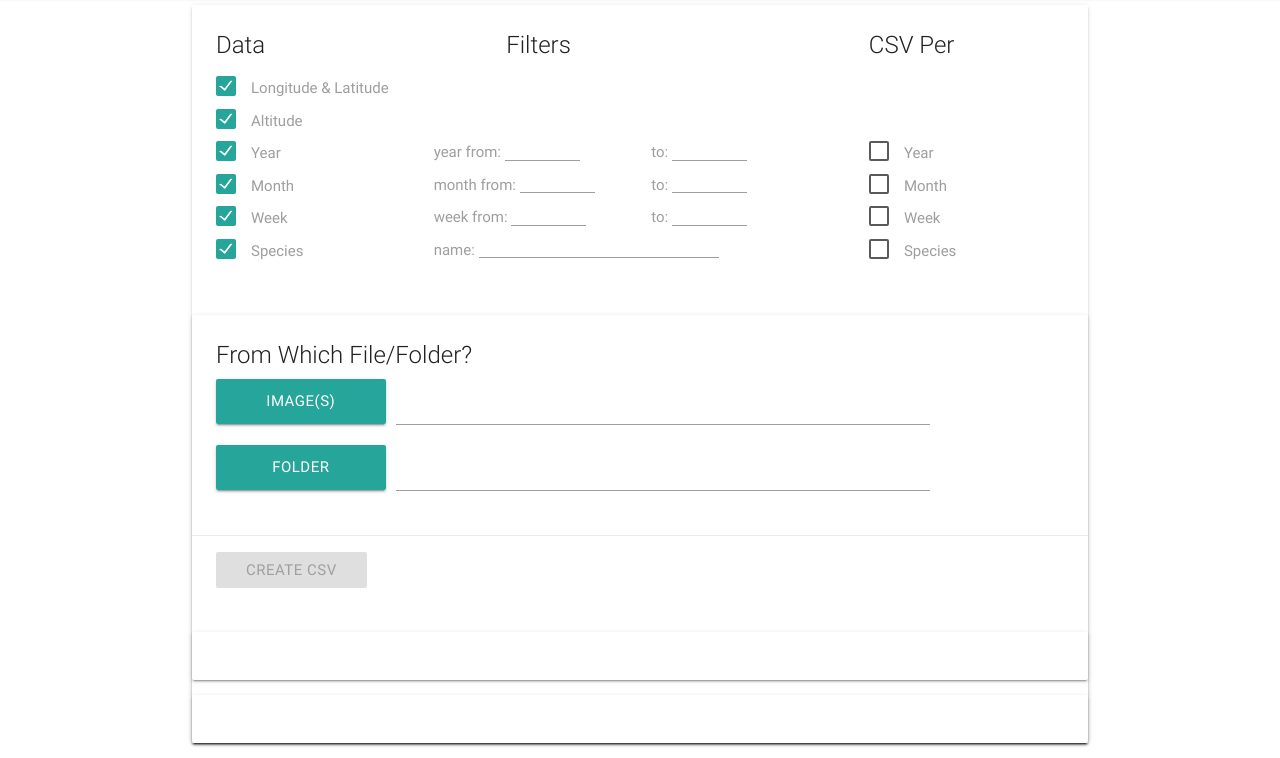
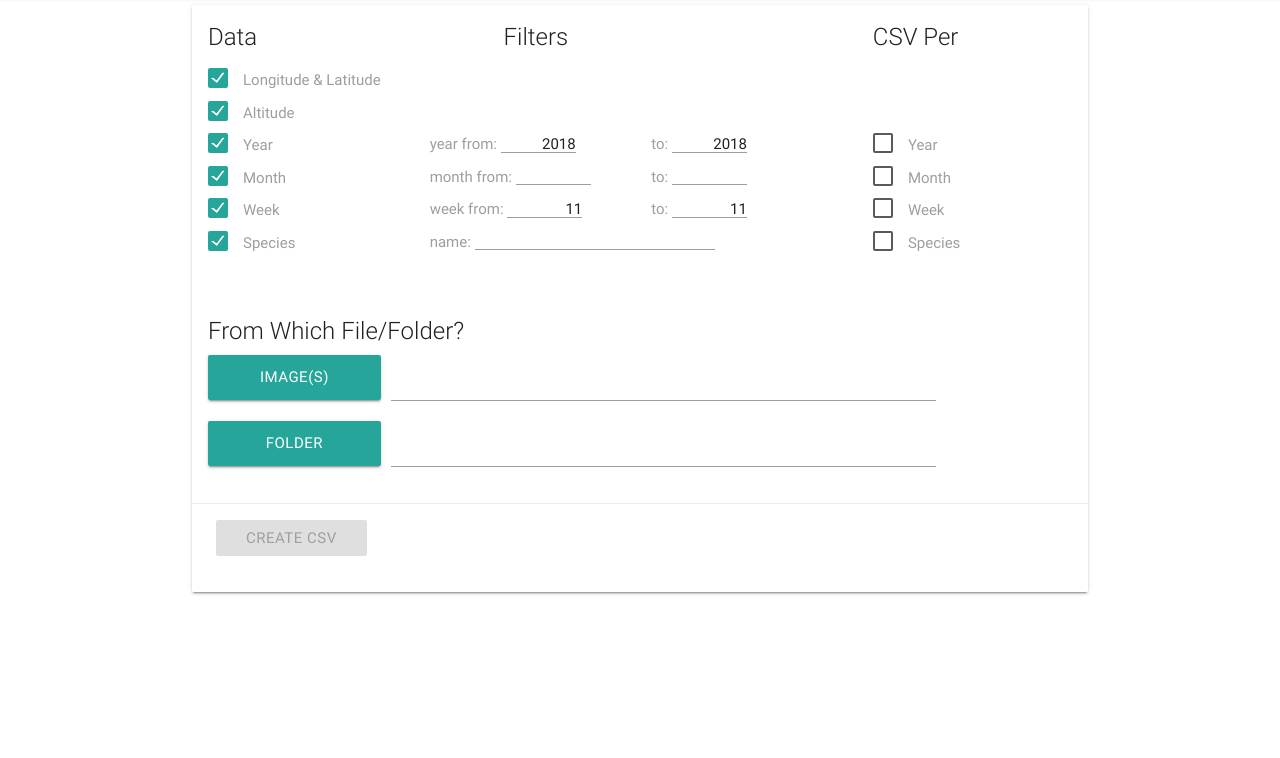
Before and after one commit to hollijr/bionrit, an Electron app: page mainWindow.html in a window 1280 px wide. Shown: the part 67-825 px from the top of the page. After the commit the page ends 800 px from the top, so only its background shows below. Drawn offline with nearby package versions, Linux system fonts and the light colour scheme.

Commit message:
set filter defaults; styled numbers

```diff
--- a/css/styles.css
+++ b/css/styles.css
@@ -1,6 +1,7 @@
 .hidden {
   visibility: hidden;
   opacity: 0;
+  display: none;
 }
 
 /* override materialize settings */
@@ -18,6 +19,8 @@
 input[type=number]:not(.browser-default) {
   width: 5rem;
   margin-bottom: 0;
+  direction: rtl;
+  text-align: right;
 }
 input[type=text]:not(.browser-default) {
   width: 16rem;
@@ -29,7 +32,14 @@ input[type=text]:not(.browser-default) {
 input[type=text]:not(.browser-default).file-path {
   width: 80%;
   color: black;
+
 }
 .file-field .btn {
   width: 20%;
+  padding-top: 0px;
+  padding-bottom: 0px;
+  min-height: 1px;
 }
+.card .card-content {
+  padding: 16px;
+}
--- a/mainWindow.html
+++ b/mainWindow.html
@@ -55,11 +55,11 @@
               </div>
               <div class="col s3 input-field inline">
                 <span class="label"> year from: </span>
-                <input type="number" id="fromYr" min="2000"/>
+                <input type="number" id="fromYr" min="2000" class="align-right" />
               </div>
               <div class="col s3 input-field inline">
                 <span class="label">to: </span>
-                <input type="number" id="toYr" min="2000"/>
+                <input type="number" id="toYr" min="2000" class="align-right" />
               </div>
               <div class="col s3">
                 <input type="checkbox" class="filled-in" id="peryr" />
@@ -73,11 +73,11 @@
               </div>
               <div class="col s3 input-field inline">
                 <span class="label">month from: </span>
-                <input type="number" id="fromMo" min="1"/>
+                <input type="number" id="fromMo" min="1" class="align-right" />
               </div>
               <div class="col s3 input-field inline">
                 <span class="label">to: </span>
-                <input type="number" id="toMo" min="12"/>
+                <input type="number" id="toMo" min="12" class="align-right" />
               </div>
               <div class="col s3">
                 <input type="checkbox" class="filled-in" id="permo" />
@@ -91,11 +91,11 @@
               </div>
               <div class="col s3 input-field inline">
                 <span class="label"> week from: </span>
-                <input type="number" id="fromWk" min="1"/>
+                <input type="number" id="fromWk" min="1" class="align-right" />
               </div>
               <div class="col s3 input-field inline">
                 <span class="label">to: </span>
-                <input type="number" id="toWk" min="52"/>
+                <input type="number" id="toWk" min="52" class="align-right" />
               </div>
               <div class="col s3">
                 <input type="checkbox" class="filled-in" id="perwk" />
@@ -118,7 +118,6 @@
             </div> <!-- end: row -->
           </div>  <!-- end: .col s12 -->
         </div>  <!-- end: .card-content -->
-      <div class="card">
         <div class="card-content">
           <span class="card-title">From Which File/Folder?</span>
           <div class="row">
@@ -152,25 +151,19 @@
         </div>
         <div class="card-action">
           <div class="row">
-            <div class="col s5">
+            <div class="col s3">
               <button id="submit" type="submit" class="btn waves-effect waves-light">Create CSV</button>
+            </div>  <!-- end: col s3 -->
+            <div class="col s9">
+              <p id="csvFile"></p>
+              <p id="logFile"></p>
             </div>
           </div>
-        </div>
-            <!--
-            <a id="output" class="btn waves-effect waves-light">Get CSV</a>
-            <a id="error" class="btn waves-effect waves-light">Log File</a>
-            -->
-            <div id="csvFile" class="card-panel"></div>
-            <div id="logFile" class="card-panel"></div>
         </div>
       </div>
     </form>
 
   </div> <!-- end .container -->
-
-
-
 </body>
 <!--Import jQuery before materialize.js
 <script type="text/javascript" src="https://code.jquery.com/jquery-3.2.1.min.js"></script>-->
--- a/mainWindow.js
+++ b/mainWindow.js
@@ -6,12 +6,24 @@ window.onload = function() {
   const fs = require('fs');
   const path = require('path');
   const form = document.querySelector('form');
+
+  const MONTHS = ["January", "February", "March", "April", "May", "June",
+                  "July", "August", "September", "October", "November", "December"];
   form.addEventListener('submit', submitForm);
   var logFile = null;
 
+  // disable the submit button initially
   enableButton("submit", false);
-  //enableButton("output", false);
-  //enableButton("error", false);
+
+  // default the values of the filter
+  let now = new Date();
+  document.getElementById("fromYr").value =
+    document.getElementById("toYr").value = now.getFullYear();
+  document.getElementById("fromMo").value =
+    document.getElementById("toMo").value = MONTHS[now.getMonth()];
+  document.getElementById("fromWk").value =
+    document.getElementById("toWk").value = getWeekNum(now);
+
 
   // set toggle disable on file buttons
   document.getElementById("images").addEventListener('change', function(e) {
@@ -53,6 +65,11 @@ window.onload = function() {
     other.files = null;
     other.value = "";
     other.parentElement.parentElement.querySelector(".file-path").value = "";
+
+    // also erase output file messages from previous runs
+    document.getElementById("csvFile").innerHTML = "";
+    document.getElementById("logFile").innerHTML = "";
+
     console.log(f);
 
     // enable Create CSV button
```
